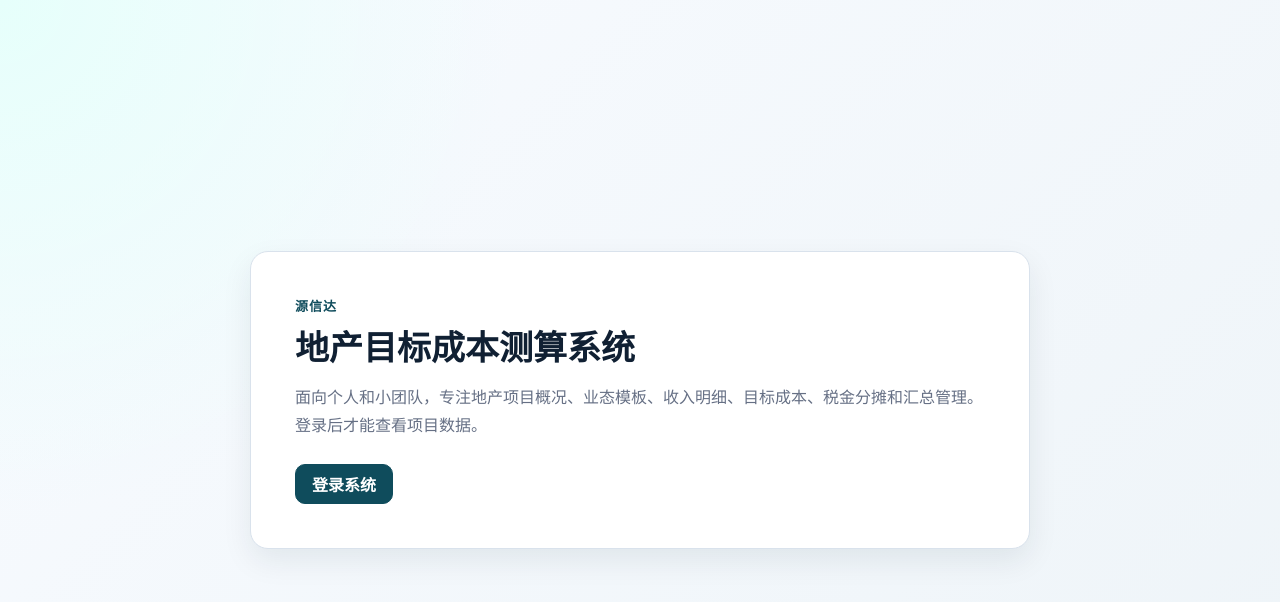
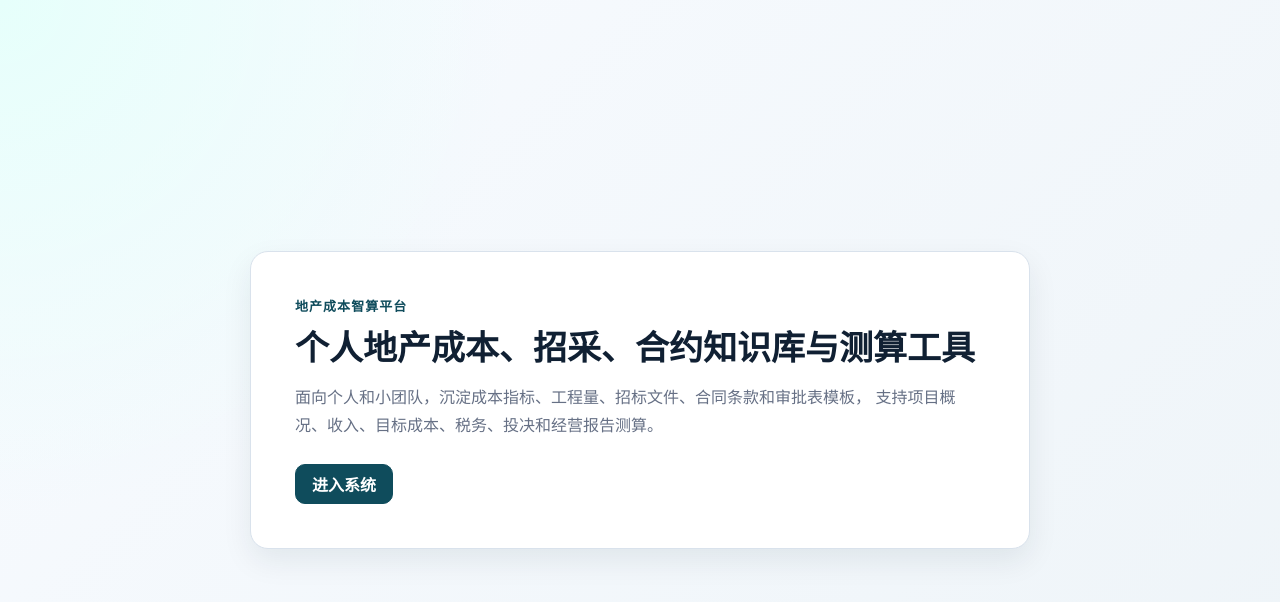
Before and after one commit to miaobin19921114-lgtm/lqdc-target-cost-system, a Next.js app: page / in a window 1280 px wide. Shown: the top 602 px of the page. Built offline with nearby package versions, Linux system fonts and the light colour scheme; no server answers.

Commit message:
refactor: rename public product brand

```diff
--- a/app/page.tsx
+++ b/app/page.tsx
@@ -4,14 +4,14 @@ export default function HomePage() {
   return (
     <main className="hero">
       <section className="hero-card">
-        <p className="eyebrow">源信达</p>
-        <h1 className="title">地产目标成本测算系统</h1>
+        <p className="eyebrow">地产成本智算平台</p>
+        <h1 className="title">个人地产成本、招采、合约知识库与测算工具</h1>
         <p className="subtitle">
-          面向个人和小团队，专注地产项目概况、业态模板、收入明细、目标成本、税金分摊和汇总管理。
-          登录后才能查看项目数据。
+          面向个人和小团队，沉淀成本指标、工程量、招标文件、合同条款和审批表模板，
+          支持项目概况、收入、目标成本、税务、投决和经营报告测算。
         </p>
         <div className="actions">
-          <Link href="/login" className="btn btn-primary">登录系统</Link>
+          <Link href="/login" className="btn btn-primary">进入系统</Link>
         </div>
       </section>
     </main>
```
